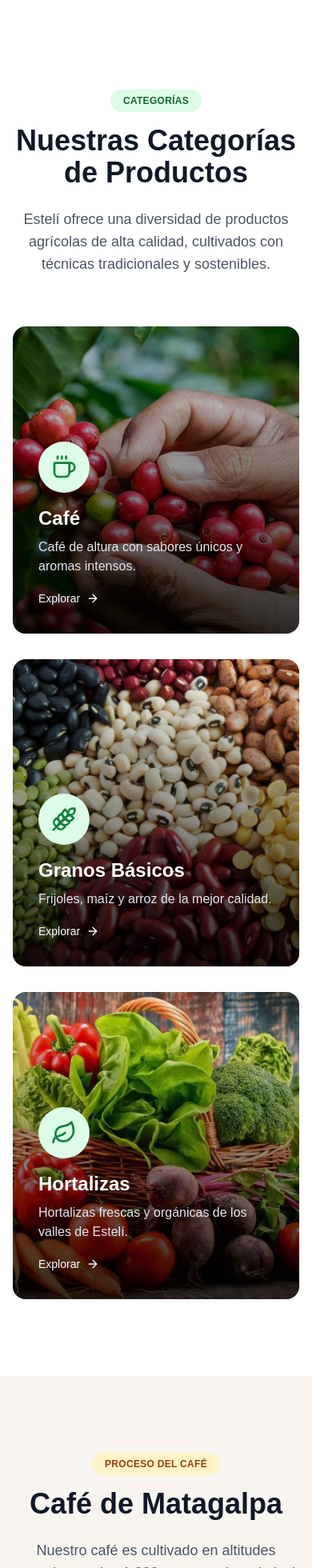
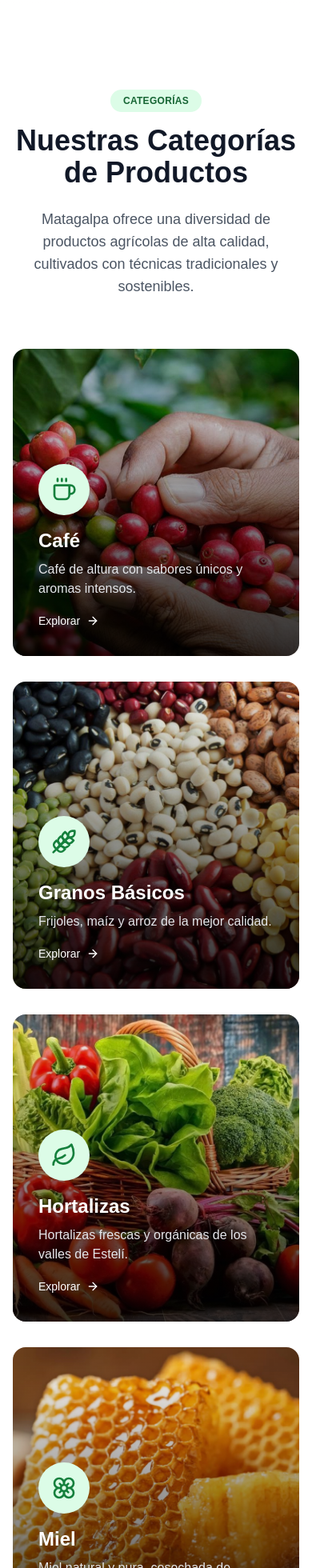
Before and after one commit to Kathy-Segura/COPEMUDESA, a Next.js app: page / in a window 390 px wide. Shown: the part 5093-7053 px from the top of the page at 80% size. Built offline with nearby package versions, Linux system fonts and the light colour scheme.

Commit message:
Cambios en la seccion del Navar y Miel

```diff
--- a/components/CategorySection.tsx
+++ b/components/CategorySection.tsx
@@ -1,10 +1,10 @@
 import Image from "next/image"
 import Link from "next/link"
-import { Coffee, Wheat,Droplet, Leaf, ArrowRight } from "lucide-react"
+import { Coffee, Wheat,Droplet, Leaf, ArrowRight, Flower} from "lucide-react"
 
 export default function CategorySection() {
   return (
-    <section className="py-24">
+    <section id="category" className="py-24">
       <div className="container mx-auto px-4">
         <div className="mb-16 text-center">
           <span className="inline-block rounded-full bg-green-100 px-4 py-1.5 text-xs font-semibold uppercase tracking-wide text-green-800 mb-4">
@@ -12,12 +12,12 @@ export default function CategorySection() {
           </span>
           <h2 className="mb-6 text-4xl font-bold text-gray-900 md:text-5xl">Nuestras Categorías de Productos</h2>
           <p className="mx-auto max-w-3xl text-lg text-gray-600">
-            Estelí ofrece una diversidad de productos agrícolas de alta calidad, cultivados con técnicas tradicionales y
+            Matagalpa ofrece una diversidad de productos agrícolas de alta calidad, cultivados con técnicas tradicionales y
             sostenibles.
           </p>
         </div>
 
-        <div className="grid grid-cols-1 gap-8 md:grid-cols-3">
+        <div className="grid grid-cols-1 gap-8 md:grid-cols-2 lg:grid-cols-4">
           {/* Category 1 */}
           <Link href="#cafe" className="group">
             <div className="relative h-96 w-full overflow-hidden rounded-2xl">
@@ -89,6 +89,30 @@ export default function CategorySection() {
               </div>
             </div>
           </Link>
+
+           {/* Miel */}
+          <Link href="#miel" className="group">
+            <div className="relative h-96 w-full overflow-hidden rounded-2xl">
+              <Image
+                src="/miel.jpg?height=800&width=600"
+                alt="Miel"
+                fill
+                className="object-cover transition-transform duration-500 group-hover:scale-105"
+              />
+              <div className="absolute inset-0 bg-gradient-to-t from-black/80 via-black/40 to-transparent"></div>
+              <div className="absolute bottom-0 left-0 p-8">
+                <div className="mb-4 flex h-16 w-16 items-center justify-center rounded-full bg-green-100 text-green-700">
+                  <Flower className="h-8 w-8" /> {/* Usa un ícono adecuado */}
+                </div>
+                <h3 className="mb-2 text-2xl font-bold text-white">Miel</h3>
+                <p className="mb-4 text-gray-200">Miel natural y pura, cosechada de colmenas sostenibles.</p>
+                <span className="inline-flex items-center text-sm font-medium text-white">
+                  Explorar
+                  <ArrowRight className="ml-2 h-4 w-4 transition-transform group-hover:translate-x-1" />
+                </span>
+              </div>
+            </div>
+          </Link>
         </div>
       </div>
     </section>
--- a/components/Header.tsx
+++ b/components/Header.tsx
@@ -54,8 +54,8 @@ export default function Header() {
               </Link>
             </li>
             <li>
-              <Link href="#productos" className="text-sm font-medium text-green-800 hover:text-green-600 transition">
-                Productos
+              <Link href="#category" className="text-sm font-medium text-green-800 hover:text-green-600 transition">
+               Categorías
               </Link>
             </li>
             <li>
@@ -121,11 +121,11 @@ export default function Header() {
                   </li>
                   <li>
                     <Link
-                      href="#productos"
+                      href="#category"
                       className="text-lg font-medium text-green-800"
                       onClick={() => setIsMenuOpen(false)}
                     >
-                      Productos
+                      Categorías
                     </Link>
                   </li>
                   <li>
--- a/components/HoneySection.tsx
+++ b/components/HoneySection.tsx
@@ -13,7 +13,7 @@ export default function HoneySection() {
       title: "Establecimiento de Apiarios",
       description:
         "Ubicamos estratégicamente nuestros apiarios en zonas con abundante floración y lejos de fuentes de contaminación, asegurando un ambiente ideal para nuestras abejas y la producción de miel de alta calidad.",
-      image: "/placeholder.svg?height=400&width=600",
+      image: "/miel.jpg?height=400&width=600",
       details: [
         "Selección cuidadosa de ubicaciones con flora melífera diversa",
         "Diseño de colmenas adaptadas al clima local",
@@ -117,13 +117,12 @@ export default function HoneySection() {
                 }`}
                 onClick={() => setActiveStep(index)}
               >
-                <div className="relative h-48">
-                  <Image src={step.image || "/placeholder.svg"} alt={step.title} fill className="object-cover" />
-                  <div className="absolute inset-0 bg-gradient-to-t from-black/30 to-transparent"></div>
-                  <div className="absolute top-4 left-4 w-8 h-8 rounded-full bg-white/90 backdrop-blur-sm flex items-center justify-center text-sm font-bold text-amber-600">
-                    {index + 1}
-                  </div>
+               <div className="p-4">
+                <div className="w-8 h-4 rounded-full bg-white/90 backdrop-blur-sm flex items-center justify-center text-sm font-bold text-amber-600 mb-4">
+                  {index + 1}
                 </div>
+              </div>
+
                 <div className="p-6">
                   <div className="flex items-center gap-3 mb-3">
                     <div
@@ -137,7 +136,7 @@ export default function HoneySection() {
                       {step.title}
                     </h3>
                   </div>
-                  <p className="text-sm text-gray-600 line-clamp-2">{step.description}</p>
+
                 </div>
               </div>
             ))}
```
Also changed, not shown: public/miel.jpg (added).
